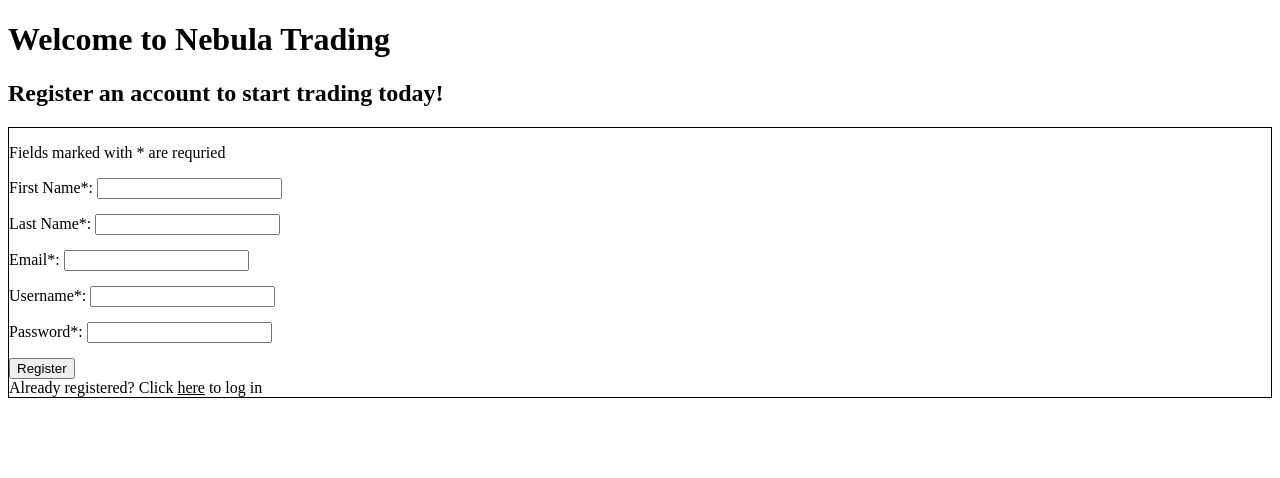
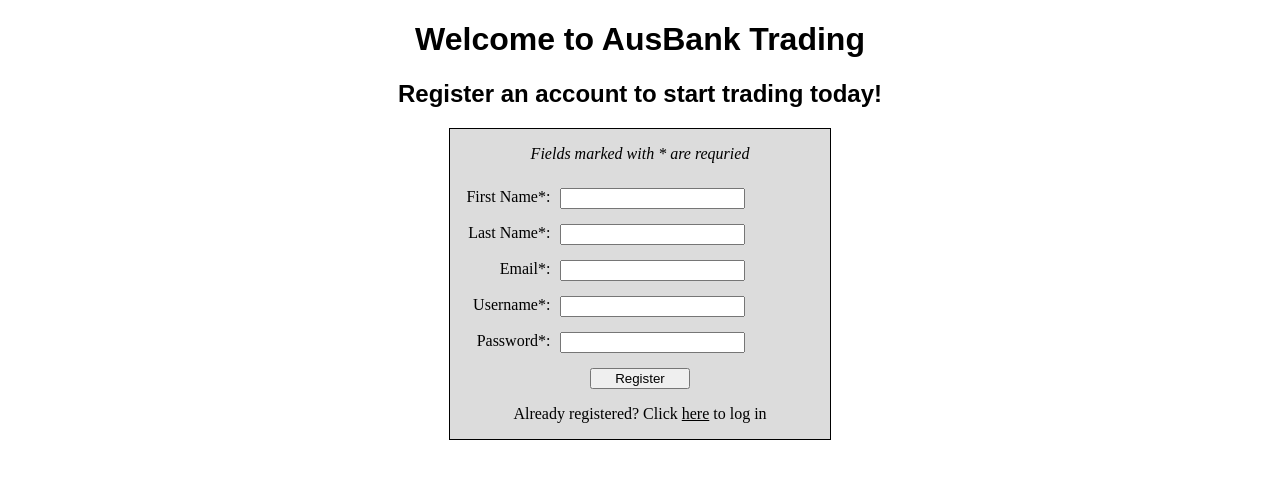
Before and after one commit to jdg689-bit/trading-app, a React (Vite) app in the folder front-end/finance/: page /trade in a window 1280 px wide. Shown: the top 478 px of the page. Built offline with nearby package versions, Linux system fonts and the light colour scheme.

Commit message:
project files complete

```diff
--- a/front-end/finance/src/components/Login/Login.css
+++ /dev/null
@@ -1,7 +0,0 @@
-form {
-    border: 1px solid black;
-}
-.login-link {
-    cursor: pointer;
-    text-decoration: underline;
-}
--- a/front-end/finance/src/components/Login/Login.jsx
+++ b/front-end/finance/src/components/Login/Login.jsx
@@ -1,6 +1,5 @@
 import {React, useState} from "react";
 import PropTypes from 'prop-types';
-import './Login.css';
 
 
 async function registerUser(credentials) {
@@ -20,6 +19,9 @@ async function registerUser(credentials) {
                 throw new Error('Server response from /register was not OK.')
             }
         }
+
+        alert(`New user ${credentials.username} created successfully!`);
+
     } catch (error) {
         console.error(`Error making /register fetch request: ${error}`);
     }
@@ -72,14 +74,14 @@ export default function Register({ setToken }) {
 
         event.preventDefault();
 
+        clearInputs(); // Remove user data from controlled inputs
+
         await registerUser({
             firstName,
             lastName,
             email,
             username,
             password,
-            stockHoldings: {},
-            funds: 10_000, // Start user with $10_000 by default
         });
     }
 
@@ -99,8 +101,12 @@ export default function Register({ setToken }) {
 
     const switchForm = () => {
         // Cycle between register and login forms
+        setLoginClicked(!loginClicked);
+        clearInputs();
+    }
+
+    const clearInputs = () => {
         // Reset states of controlled inputs so form data doesn't persist
-        setLoginClicked(!loginClicked);
         setFirstName('');
         setLastName('');
         setEmail('');
@@ -111,14 +117,14 @@ export default function Register({ setToken }) {
     // Page content
     return (
         <>
-            <h1>Welcome to Nebula Trading</h1>
+            <h1>Welcome to AusBank Trading</h1>
             <h2>Register an account to start trading today!</h2>
 
-            <form onSubmit={loginClicked ? handleLogin : handleRegister}>
+            <form className="login" onSubmit={loginClicked ? handleLogin : handleRegister}>
                 {/* If returning user is logging in, not all fields are required */}
+                <p className="required-text">Fields marked with * are requried</p>
                 {!loginClicked &&
                     <>
-                        <p>Fields marked with * are requried</p>
                         <div className="field-container">
                             <label htmlFor="first-name">First Name*: </label>
                                 <input
@@ -174,9 +180,9 @@ export default function Register({ setToken }) {
                 <button type="submit">{loginClicked ? 'Log In' : 'Register'}</button>
 
                 {!loginClicked ?
-                    <div>Already registered? Click <a className="login-link" onClick={() => switchForm()}>here</a> to log in</div>
+                    <p className="change-form">Already registered? Click <a className="login-link" onClick={() => switchForm()}>here</a> to log in</p>
                     :
-                    <div>Don't have an account? Click <a className="login-link" onClick={() => switchForm()}>here</a> to register</div>
+                    <p className="change-form">Don't have an account? Click <a className="login-link" onClick={() => switchForm()}>here</a> to register</p>
 
                 }
             </form>
--- a/front-end/finance/src/components/Portfolio/Portfolio.css
+++ b/front-end/finance/src/components/Portfolio/Portfolio.css
@@ -2,8 +2,21 @@
     border: 1px solid black;
     border-collapse: collapse;
     text-align: center;
+    margin: auto;
+    width: 80%;
 }
 .holdings-table th, .holdings-table td {
     border: 1px solid black;
     padding: 3px 10px;
+    font-family: Arial, Helvetica, sans-serif;
 }
+.holdings-table th {
+    text-align: center;
+}
+th.empty {
+    border: none;
+    background-color: lightgray;
+}
+.no-holdings, .loading-table {
+    text-align: center;
+}
--- a/front-end/finance/src/components/Portfolio/Portfolio.jsx
+++ b/front-end/finance/src/components/Portfolio/Portfolio.jsx
@@ -1,5 +1,6 @@
 import { React, useEffect, useState } from "react";
 import './Portfolio.css';
+import { Link } from "react-router-dom";
 
 async function getHoldings() {
     // Request portfolio information from server
@@ -61,7 +62,6 @@ export default function Portfolio() {
     const [portfolio, setPortfolio] = useState(null);
     const [latestPrices, setLatestPrices] = useState(null);
 
-
     useEffect(() => {
         // Get portfolio from database, use effect hook to handle async behaviour
 
@@ -85,6 +85,7 @@ export default function Portfolio() {
 
         if (portfolio) { // Don't execute on initial render; portfolio == null
             async function fetchLastPrices() {
+                // API request for current stock prices
 
                 try {
                     const stocksHeld = portfolio.holdings.map(holding => holding.stock);
@@ -135,10 +136,18 @@ export default function Portfolio() {
     return (
         <>
             <h2>Portfolio</h2>
-            <div className="balance">
-                <p><b>Current Cash Balance:</b> ${portfolio?.balance.toFixed(2)}</p>
-            </div>
             <table className="holdings-table">
+                <thead>
+                    <tr>
+                        <th className="empty"></th>
+                        <th className="empty"></th>
+                        <th className="empty"></th>
+                        <th className="empty"></th>
+                        <th className="empty"></th>
+                        <th>CASH $</th>
+                        <th>{portfolio?.balance.toFixed(2)}</th>
+                    </tr>
+                </thead>
                 <thead>
                     <tr>
                         <th>CODE</th>
@@ -156,7 +165,13 @@ export default function Portfolio() {
             </table>
 
             {!portfolio &&
-                <div className="load-screen">LOADING...</div>}
+                <div className="loading-table">LOADING...</div>}
+
+            {portfolio?.holdings.length == 0 &&
+                <div className="no-holdings">
+                    <p>You don't hold any positions. Visit <Link to={'/trade'}>Trade</Link> to make a trade.</p>
+                </div>
+            }
         </>
     )
 }
--- a/front-end/finance/src/components/Root.jsx
+++ b/front-end/finance/src/components/Root/Root.jsx
@@ -1,7 +1,8 @@
 import { useState } from 'react';
 import { Outlet, Link } from 'react-router-dom';
-import Register from './Login/Login.jsx';
-import useToken from './useToken';
+import Register from '../Login/Login.jsx';
+import useToken from '../useToken.js';
+import Portfolio from '../Portfolio/Portfolio.jsx';
 
 
 export default function App() {
@@ -18,16 +19,13 @@ export default function App() {
             <nav>
                 <ul>
                     <li>
-                        <Link to={'/'}>Home</Link>
-                    </li>
-                    <li>
-                        <Link to={'/quote'}>Quote</Link>
+                        <Link to={'/portfolio'}>Portfolio</Link>
                     </li>
                     <li>
                         <Link to={'/trade'}>Trade</Link>
                     </li>
                     <li>
-                        <Link to={'/portfolio'}>Portfolio</Link>
+                        <Link to={'/quote'}>Quote</Link>
                     </li>
                 </ul>
             </nav>
--- a/front-end/finance/src/components/Trade.jsx
+++ b/front-end/finance/src/components/Trade/Trade.jsx
@@ -147,6 +147,7 @@ export default function Trade() {
 
     return (
         <>
+            <div id="trade-page-container">
                 <form id="order-form">
                     <div className="field-container">
                         <label htmlFor="stock">Code: </label>
@@ -242,6 +243,7 @@ export default function Trade() {
                     makeTrade(orderDetails)
                     }}
                 >Proceed</button>
+            </div>
         </>
     )
 }
--- a/front-end/finance/src/index.css
+++ b/front-end/finance/src/index.css
@@ -10,6 +10,16 @@ li {
 }
 a, a:visited {
     text-decoration: none;
+}
+
+/* General */
+h1, h2 {
+    font-family: Arial, Helvetica, sans-serif;
+    text-align: center;
+}
+a {
+    cursor: pointer;
+    text-decoration: underline;
 }
 
 /* Trade page */
@@ -55,3 +65,40 @@ th {
     background-color: gold;
     border-radius: 4px;
 }
+
+/* Login/Registration Page */
+.login label {
+    width: 100px;
+    float: left;
+    text-align: right;
+    padding-right: 10px;
+}
+form.login {
+    border: 1px solid black;
+    margin-top: 30px;
+    background-color: rgb(220, 220, 220);
+    width: 30%;
+    margin: auto;
+}
+.login button {
+    width: 100px;
+    display: block;
+    margin: auto
+}
+p.change-form {
+    text-align: center;
+}
+.login.field-container {
+    padding-left: 40px;
+}
+.required-text {
+    text-align: center;
+    font-style: italic;
+    margin-bottom: 25px;
+}
+
+/* Trade Page */
+#trade-page-container {
+    padding-left: 15px;
+    padding-top: 1px;
+}
--- a/front-end/finance/src/main.jsx
+++ b/front-end/finance/src/main.jsx
@@ -2,9 +2,9 @@ import React from 'react'
 import ReactDOM from 'react-dom/client'
 import {createBrowserRouter, RouterProvider} from 'react-router-dom';
 import './index.css';
-import Root from './components/Root'
-import Quote from './components/Quote'
-import Trade from './components/Trade'
+import Root from './components/Root/Root'
+import Quote from './components/Quote/Quote'
+import Trade from './components/Trade/Trade'
 import Portfolio from './components/Portfolio/Portfolio';
 
 // Configure root route
@@ -13,6 +13,10 @@ const router = createBrowserRouter([
     path: '/',
     element: <Root />,
     children: [
+      {
+        index: true, // Make portfolio the default component
+        element: <Portfolio />,
+      },
       {
         path: '/quote',
         element: <Quote />,
```
Also changed, not shown: front-end/finance/src/components/Quote/Quote.jsx (renamed from front-end/finance/src/components/Quote.jsx, +22 -10 lines), front-end/finance/src/components/Trade/updateTrade.js (renamed from front-end/finance/src/components/updateTrade.js), 1 other file (tests, documents, lock files or other folders). Lines whose indentation alone changed are shown as unchanged.
